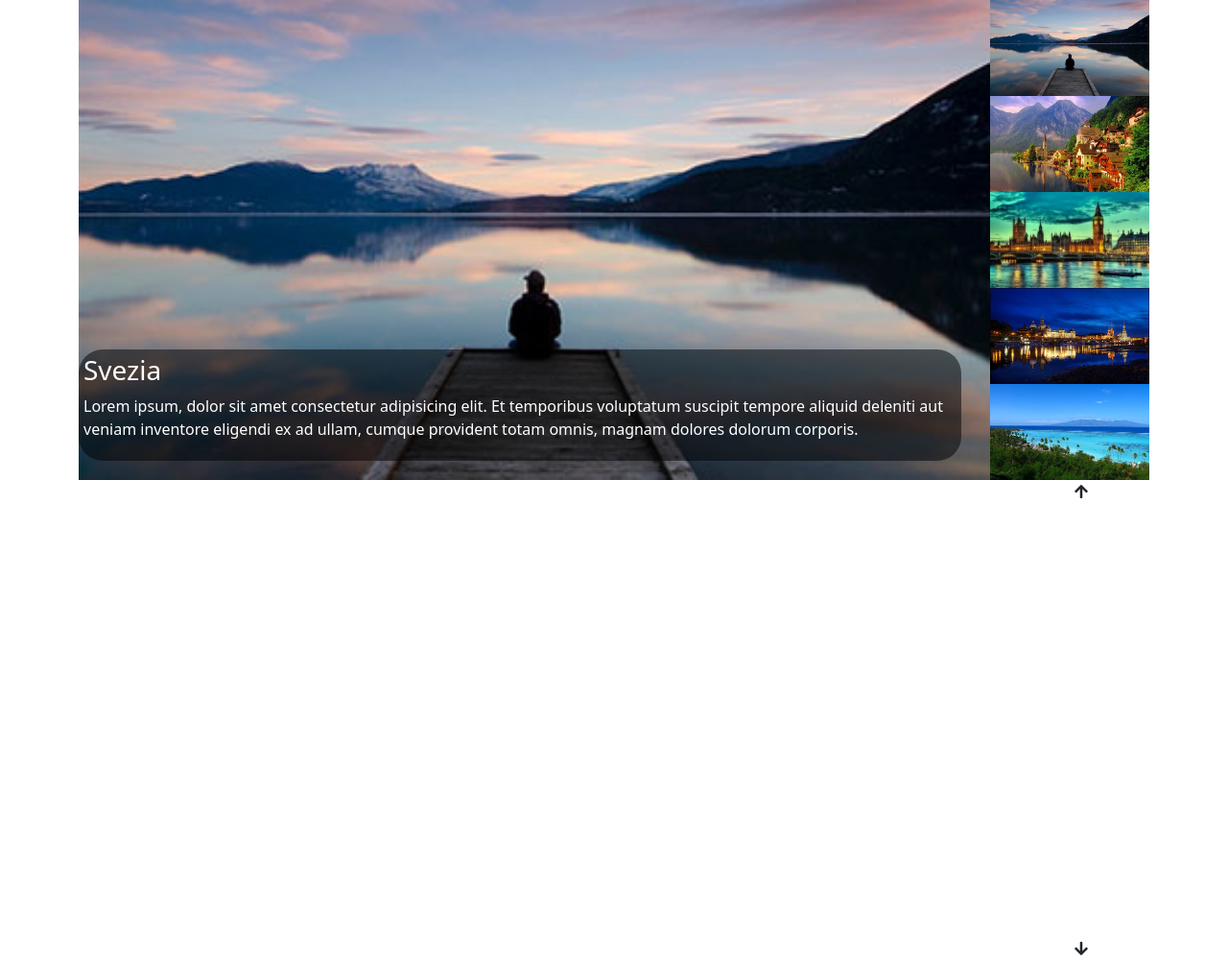
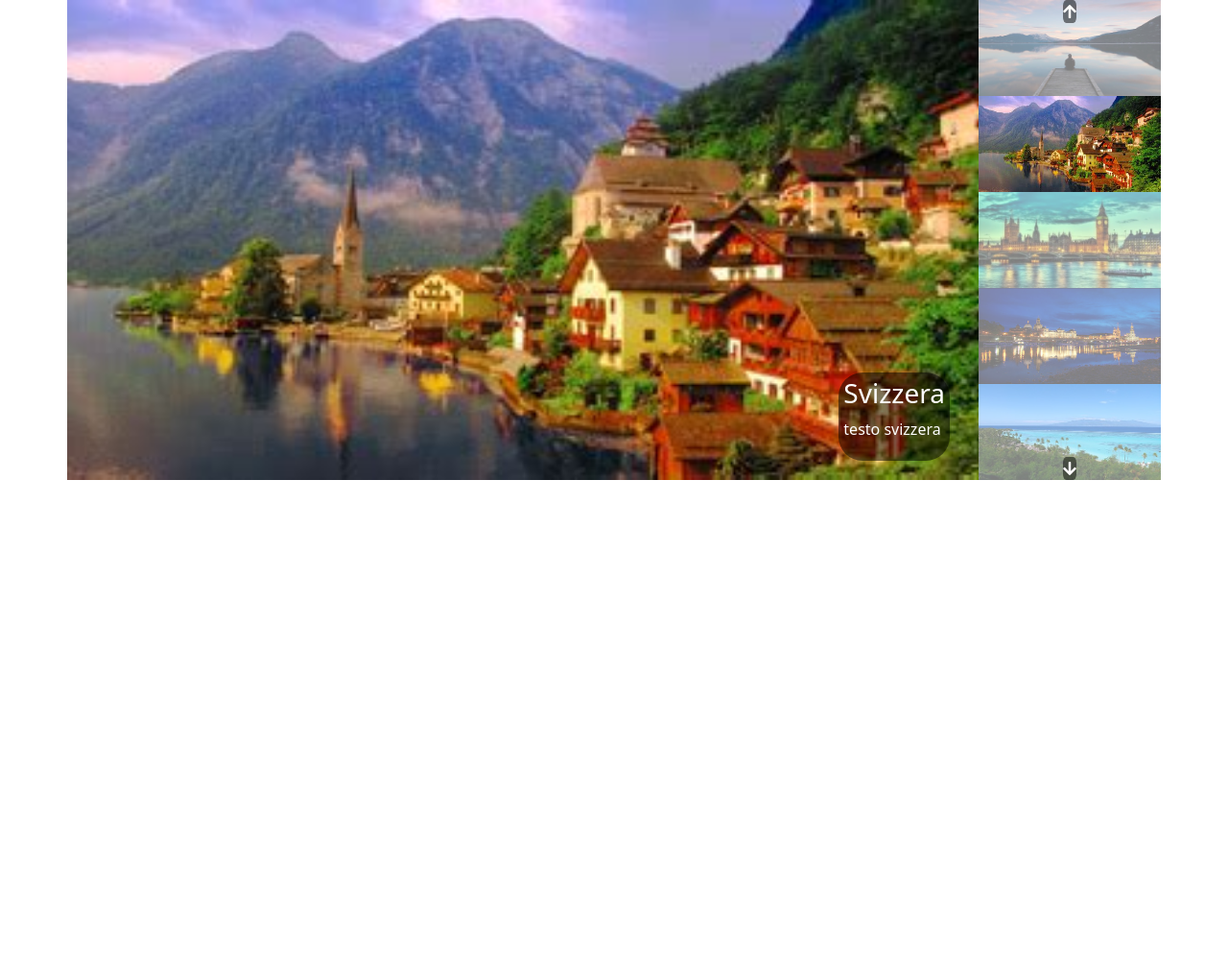
Before and after one commit to Maurizio-P/vue-slider, a plain HTML site: page index.html in a window 1280 px wide. Shown: the whole page at 96% size. After the commit the page ends 800 px from the top, so only its background shows below. Drawn offline with nearby package versions, Linux system fonts and the light colour scheme.

Commit message:
ok + bonus  3s

```diff
--- a/css/style.css
+++ b/css/style.css
@@ -23,23 +23,23 @@
     background-color: rgba(0, 0, 0, .5);
     border-radius: 25px;
     padding: 5px;
+    max-width: 300px;
 }
 
-.active {
-    opacity: 1;
-}
 
 .right-container {
     position: relative;
 }
 
-.img-card > img{
+.img-card {
     width: 100%;
     height: 100px;
+    opacity: .5;
 }
 
 .arrow-container{
     position: absolute;
+    top: 0;
     height: 500px;
     width: 100%;
     display: flex;
@@ -47,3 +47,14 @@
     justify-content: space-between;
     align-items: center;
 }
+
+.arrow-top,
+.arrow-bottom {
+    color: white;
+    background-color: rgba(0, 0, 0, .5);
+    border-radius: 25%;
+}
+
+.active {
+    opacity: 1;
+}
--- a/index.html
+++ b/index.html
@@ -14,7 +14,7 @@
     <main id="app">
         <div class="container">
             <div class="row">
-                <div class="col-10 left-container">
+                <div class="col-10 left-container p-0">
                     <div v-for="element, i  in elements" class="card-container" :class="elementCurrent === i ? 'active' : '' ">
                         <img v-bind:src="element.image" alt="{{element.title}}">
                         <div class="text-container">
@@ -25,11 +25,9 @@
 
                 </div>
 
-                <div class="col-2 right-container">
+                <div class="col-2 right-container p-0">
                     <div class="container-img">
-                        <div v-for="element in elements" class="img-card">
-                            <img :src="element.image" alt="{{element.title}}">
-                        </div>
+                        <img :src="element.image" alt="{{element.title}}" v-for="element, i in elements" class="img-card" :class="elementCurrent === i ? 'active' : '' ">
                     </div>
                     <div class="arrow-container">
                         <div class="arrow-top">
--- a/js/index.js
+++ b/js/index.js
@@ -35,18 +35,21 @@ const vueApp = new Vue({
     },
     methods: {
         arrowUp(){
-            this.elementCurrent--
-
-            if(this.elementCurrent < 0) {
-                this.elementCurrent = this.elements.length - 1
-            }
+           this.elementCurrent = this.elementCurrent === 0 ? this.elements.length - 1 : this.elementCurrent - 1
         },
         arrowBottom(){
-            this.elementCurrent++
+            // this.elementCurrent++
 
-            if(this.elementCurrent > this.elements.length -1){
-                this.elementCurrent = 0
-            }
+            // if(this.elementCurrent > this.elements.length -1){
+            //     this.elementCurrent = 0
+            // }
+
+            this.elementCurrent = this.elementCurrent === this.elements.length - 1 ? this.elementCurrent = 0 : this.elementCurrent + 1
         },
+    },
+    mounted() {
+        setInterval(() => {
+            this.arrowBottom()
+        }, 3000);
     }
 })
```
